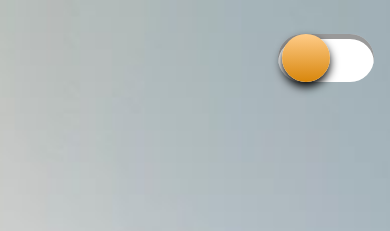
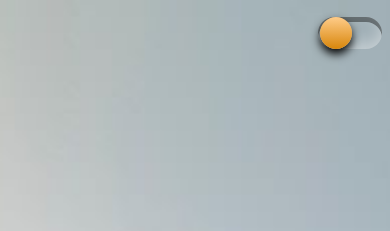
Before and after one commit to sisam1234/Quote-Generator, a plain HTML site: page index.html in a window 390 px wide. Shown: the top 231 px of the page. Drawn offline with Linux system fonts and the light colour scheme.

Commit message:
Responsive

```diff
--- a/index.html
+++ b/index.html
@@ -35,10 +35,10 @@
             </span>
         </div>
 
-        <div class="darkmode-toggle">
+
             <input type="checkbox" id="darkToggle" />
             <label for="darkToggle"></label>
-        </div>
+
 
 
     </div>
--- a/style.css
+++ b/style.css
@@ -120,22 +120,16 @@ select {
   font-size: 15px;
 }
 
-.darkmode-toggle {
+
+
+label[for="darkToggle"] {
   position: absolute;
   top: 4%;
   right: 4%;
   display: flex;
-  align-items: center;
-  cursor: pointer;
-}
-
-label[for="darkToggle"] {
   width: 5em;
   height: 3em;
   padding: 0 0.5em;
-  position: relative;
-  display: flex;
-  background: white;
   border-radius: 10em;
   box-shadow: inset 0px 5px rgba(0, 0, 0, 0.4), inset 0px -5px 15px rgba(255, 255, 255, 0.4);
   cursor: pointer;
@@ -148,7 +142,7 @@ label[for="darkToggle"]::after {
   width: 3em;
   height: 3em;
   position: absolute;
-  left: 0.25em;
+  left: 0.1em;
   background: linear-gradient(180deg, #ffcc89, #d8860b);
   border-radius: 180px;
   box-shadow: 0px 5px 10px black;
@@ -179,7 +173,8 @@ label[for="darkToggle"]::after {
     padding: 7px 10px;
     font-size: 15px;
   }
-  .controls{
+
+  .controls {
     gap: 5px;
   }
 
@@ -199,4 +194,20 @@ label[for="darkToggle"]::after {
   .author {
     font-size: 18px;
   }
+
+  label[for="darkToggle"] {
+    top: 2%;
+    right: 2%;
+    width: 3em;
+    height: 2em;
+  }
+
+  label[for="darkToggle"]::after {
+    width: 2em;
+    height: 2em;
+  }
+
+  #darkToggle:checked+label::after {
+    transform: translateX(2em);
+  }
 }
```
